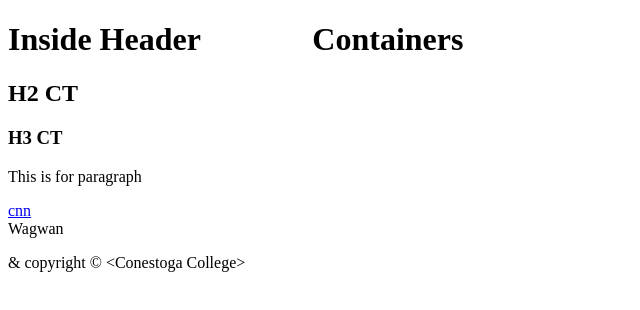
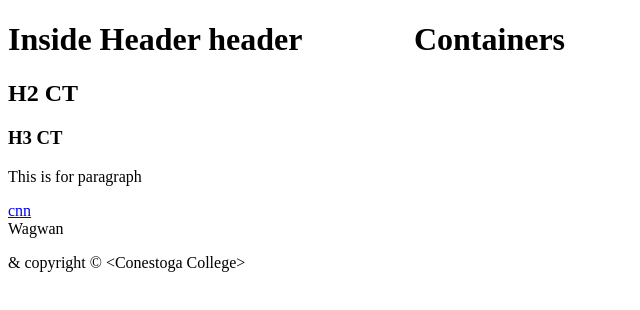
Before and after one commit to biggestyoms/Classwork, a plain HTML site: page Week One/index.html in a window 1280 px wide. Shown: the whole page, without its empty margins (0-640 px from the left). Drawn offline with Linux system fonts and the light colour scheme.

Commit message:
second commit

```diff
--- a/Week One/index.html
+++ b/Week One/index.html
@@ -11,7 +11,7 @@ Website: first website -->
 <body>
     <!-- this is my header -->
     <header>
-        <h1>Inside Header &nbsp;&nbsp;&nbsp;&nbsp;&nbsp;&nbsp;&nbsp;&nbsp;&nbsp;&nbsp;&nbsp;&nbsp; Containers</h1>
+        <h1>Inside Header header &nbsp;&nbsp;&nbsp;&nbsp;&nbsp;&nbsp;&nbsp;&nbsp;&nbsp;&nbsp;&nbsp;&nbsp; Containers</h1>
         <h2>H2 CT</h2>
         <h3>H3 CT</h3>
         <p>This is for paragraph</p>
```
